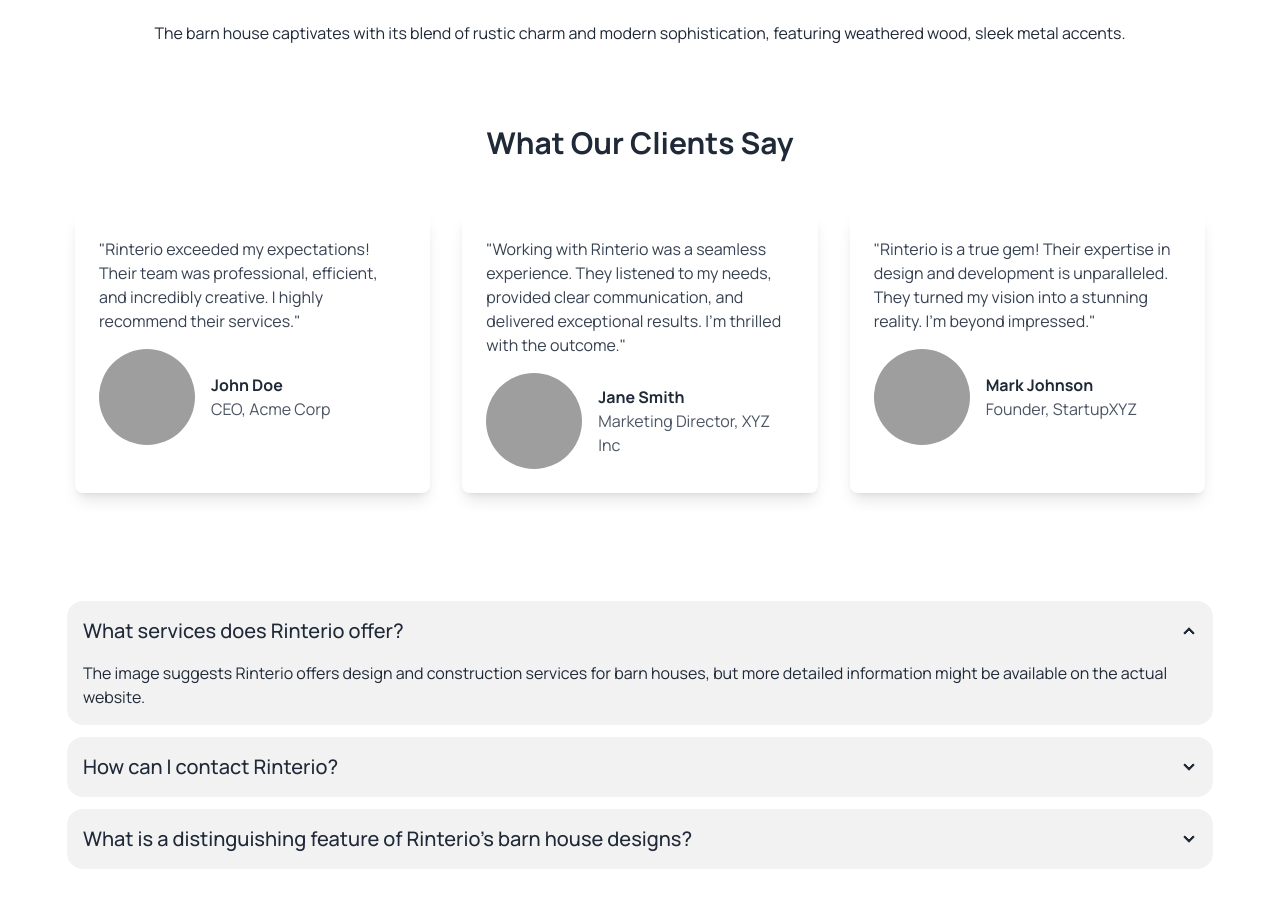
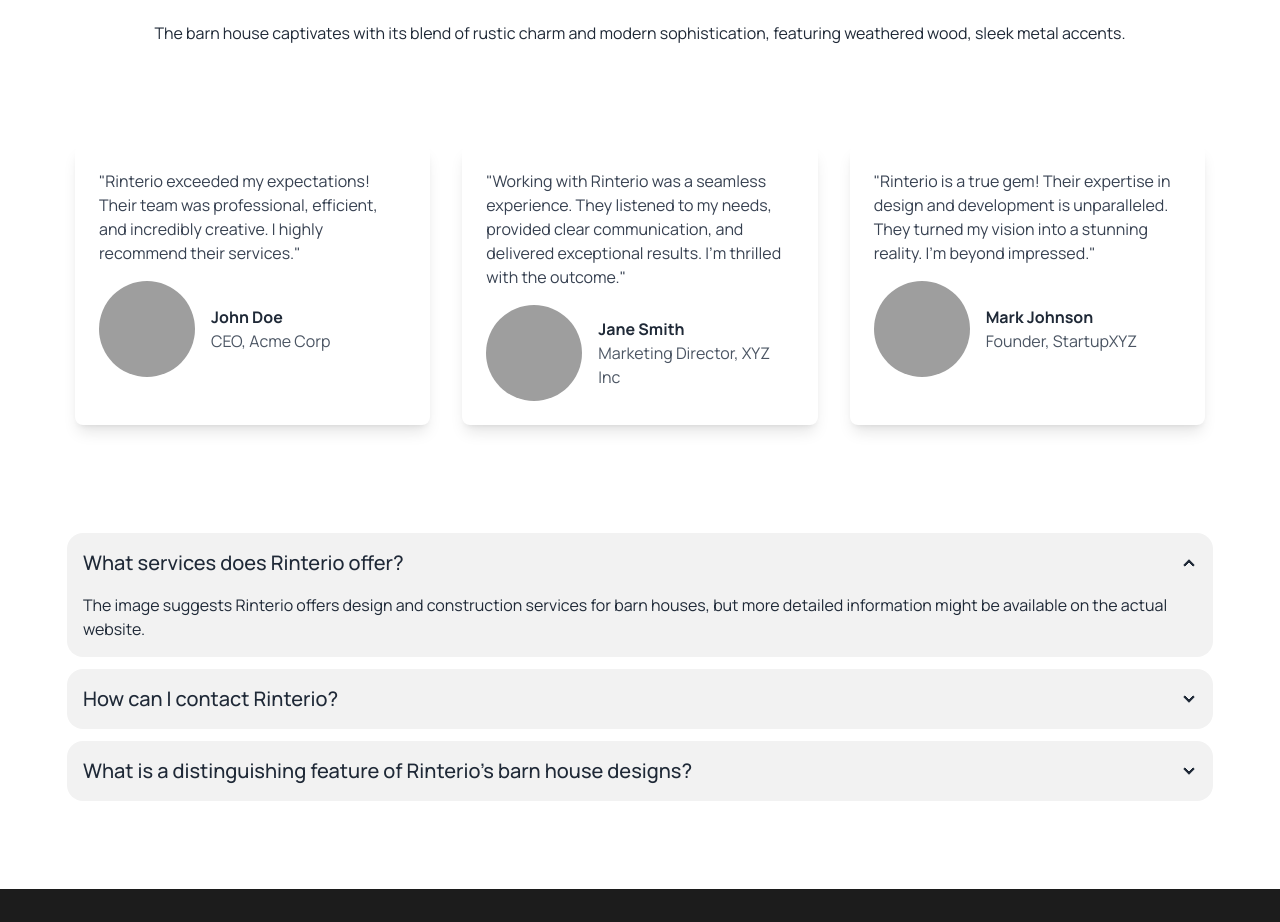
Before and after one commit to abdullah107189/assignment-3-with-tailwind, a plain HTML site: page index.html in a window 1280 px wide. Shown: the part 3673-4595 px from the top of the page. Drawn offline with nearby package versions, Linux system fonts and the light colour scheme; grey boxes are pictures that could not be loaded.

Commit message:
some problem fix

```diff
--- a/index.html
+++ b/index.html
@@ -364,9 +364,7 @@
                 </div>
             </div>
             <section class="py-12">
-                <div class="container mx-auto">
-                    <h2 class="text-3xl font-bold text-center mb-8">What Our Clients Say</h2>
-
+                <div class="max-w-[1170px] mx-auto">
                     <div class="grid grid-cols-1 md:grid-cols-2 lg:grid-cols-3 gap-8 p-5">
                         <div class="bg-white rounded-lg shadow-lg p-6">
                             <p class="text-gray-700 mb-4">"Rinterio exceeded my expectations! Their team was
```
